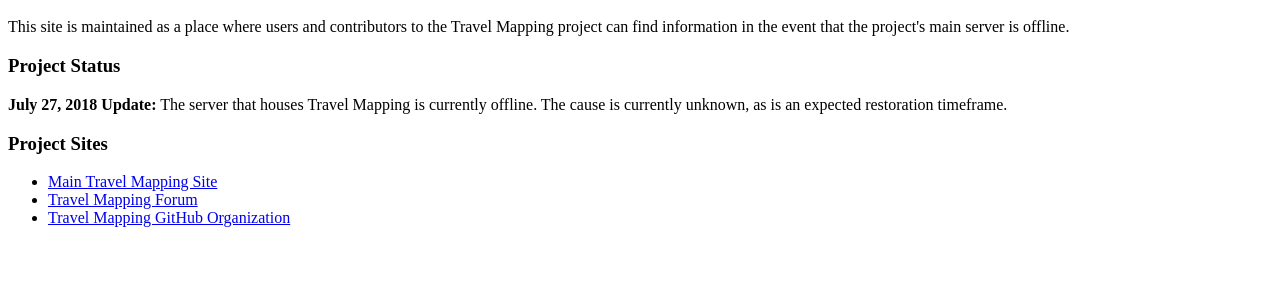
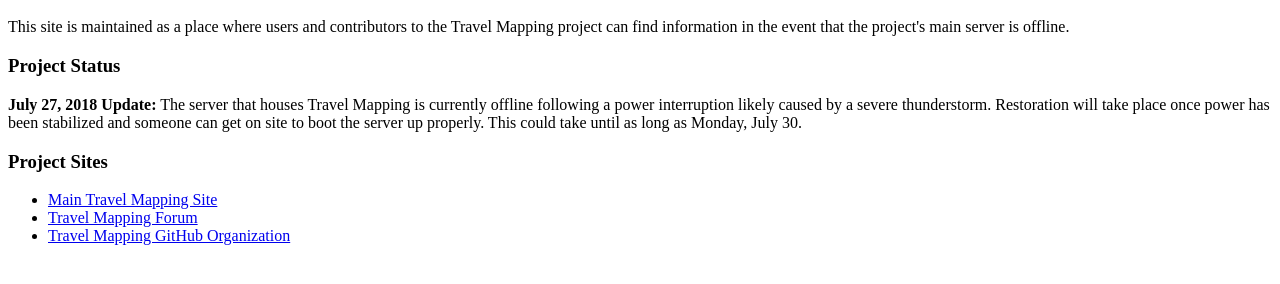
Before and after one commit to TravelMapping/TravelMapping.github.io, a plain HTML site: page index.html in a window 1280 px wide. Shown: the part 48-332 px from the top of the page. Drawn offline with Linux system fonts and the light colour scheme.

Commit message:
Update 7/27/18 outage

```diff
--- a/index.html
+++ b/index.html
@@ -10,7 +10,8 @@
 
     <h3>Project Status</h3>
 
-    <p><b>July 27, 2018 Update:</b> The server that houses Travel Mapping is currently offline.  The cause is currently unknown, as is an expected restoration timeframe.</p>
+    <p><b>July 27, 2018 Update:</b> The server that houses Travel Mapping is currently offline following a power interruption likely caused by a severe thunderstorm.
+      Restoration will take place once power has been stabilized and someone can get on site to boot the server up properly.  This could take until as long as Monday, July 30.</p>
 
     <h3>Project Sites</h3>
 
```
